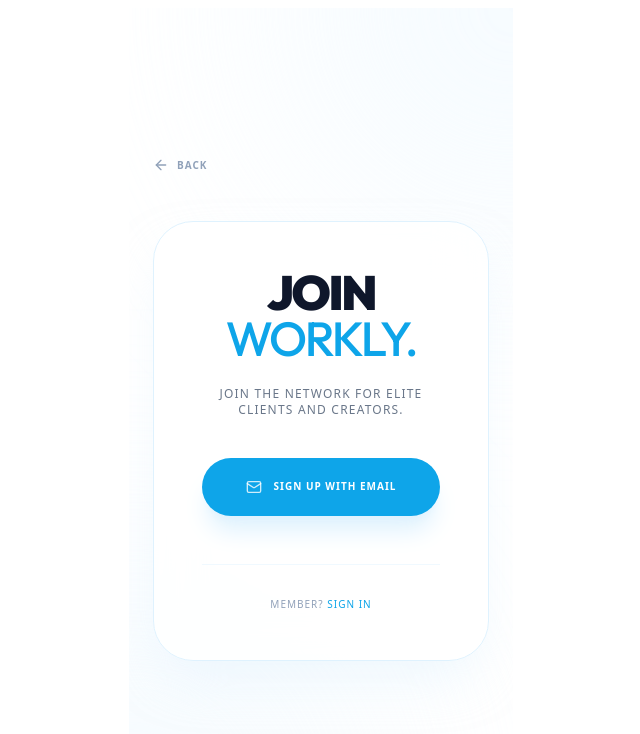
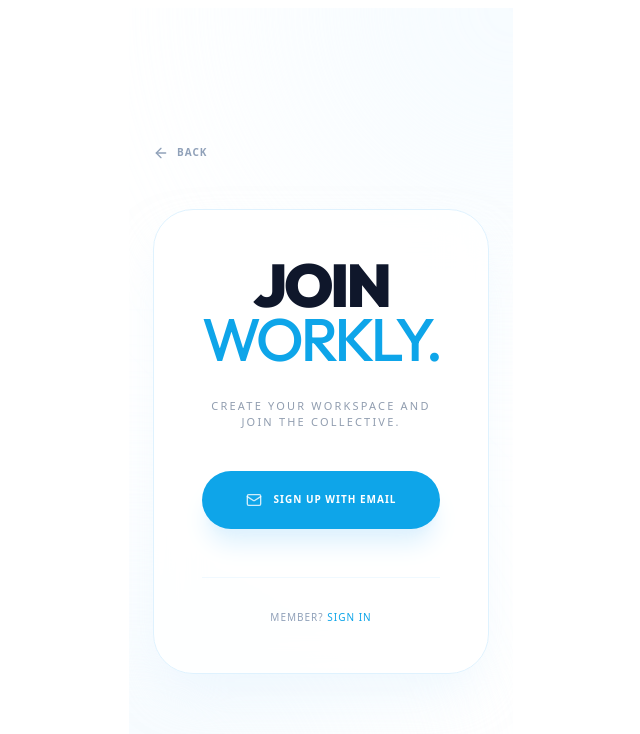
Before and after one commit to SEBRAHEIM/workly2, a Next.js app: page /join in a window 1280 px wide. Shown: the top 734 px of the page, without its empty margins (319-959 px from the left). Built offline with nearby package versions, Linux system fonts and the light colour scheme.

Commit message:
content: update auth subtext for better relevance and design

```diff
--- a/app/(auth)/join/page.tsx
+++ b/app/(auth)/join/page.tsx
@@ -32,11 +32,11 @@
 
                 <div className="bg-white/80 backdrop-blur-xl rounded-[2.5rem] p-6 md:p-12 shadow-2xl shadow-sky-100/50 border border-sky-100 mx-auto">
                     <div className="text-center mb-10">
-                        <h1 className="font-sans font-black text-4xl md:text-5xl text-slate-900 mb-3 tracking-tighter uppercase leading-[0.95]">
+                        <h1 className="font-sans font-black text-5xl md:text-6xl text-slate-900 mb-3 tracking-tighter uppercase leading-[0.9]">
                             Join <br /> <span className="text-[#0EA5E9]">Workly.</span>
                         </h1>
-                        <p className="text-slate-600 font-black text-[11px] md:text-xs uppercase tracking-widest px-4 md:px-0 mt-6 opacity-80">
-                            Join the network for elite clients and creators.
+                        <p className="text-slate-500 font-black text-[10px] md:text-[11px] uppercase tracking-[0.2em] px-4 md:px-0 mt-8 opacity-70">
+                            Create your workspace and join the collective.
                         </p>
                     </div>
 
--- a/app/(auth)/login/page.tsx
+++ b/app/(auth)/login/page.tsx
@@ -44,8 +44,8 @@
                         <h1 className="font-sans font-black text-4xl md:text-5xl text-slate-900 mb-3 tracking-tighter uppercase leading-[0.95]">
                             Welcome <br /> <span className="text-[#0EA5E9]">Back.</span>
                         </h1>
-                        <p className="text-slate-600 font-black text-[11px] md:text-xs uppercase tracking-widest mt-6 opacity-30">
-                            Log in to your Workly workspace.
+                        <p className="text-slate-500 font-black text-[10px] md:text-[11px] uppercase tracking-[0.2em] mt-8 opacity-70">
+                            Access your Workly creative workspace.
                         </p>
                     </div>
 
--- a/app/(auth)/signup/page.tsx
+++ b/app/(auth)/signup/page.tsx
@@ -34,8 +34,8 @@
                         <h1 className="font-sans font-black text-4xl md:text-5xl text-slate-900 mb-3 tracking-tighter uppercase leading-[0.95]">
                             Join <br /> <span className="text-[#0EA5E9]">Workly.</span>
                         </h1>
-                        <p className="text-slate-600 font-black text-[11px] md:text-xs uppercase tracking-widest px-4 md:px-0 mt-6 opacity-80">
-                            Join the network for elite clients and creators.
+                        <p className="text-slate-500 font-black text-[10px] md:text-[11px] uppercase tracking-[0.2em] px-4 md:px-0 mt-8 opacity-70">
+                            Create your workspace and join the collective.
                         </p>
                     </div>
 
```
